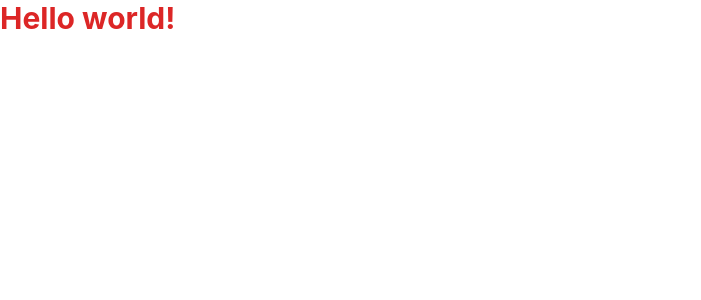
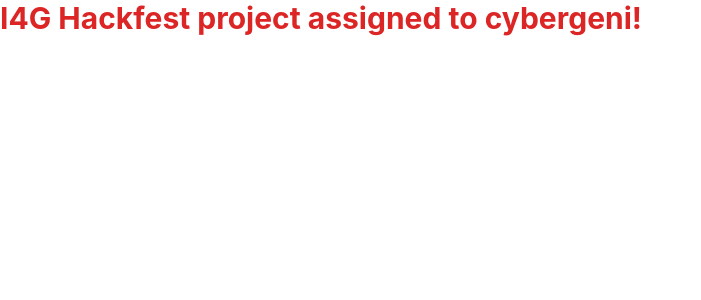
Before and after one commit to Ingressive-for-Good/I4G-OPENSOURCE-FRONTEND-PROJECT-2022, a React (Vite) app: page / in a window 1280 px wide. Shown: the top 300 px of the page, without its empty margins (0-701 px from the left). Built offline with nearby package versions, Linux system fonts and the light colour scheme.

Commit message:
Update App.jsx

```diff
--- a/src/App.jsx
+++ b/src/App.jsx
@@ -1,7 +1,7 @@
 import React from "react";
 
 function App() {
-  return <h1 className="text-3xl font-bold text-red-600">Hello world!</h1>;
+  return <h1 className="text-3xl font-bold text-red-600">I4G Hackfest project assigned to cybergeni!</h1>;
 }
 
 export default App;
```
